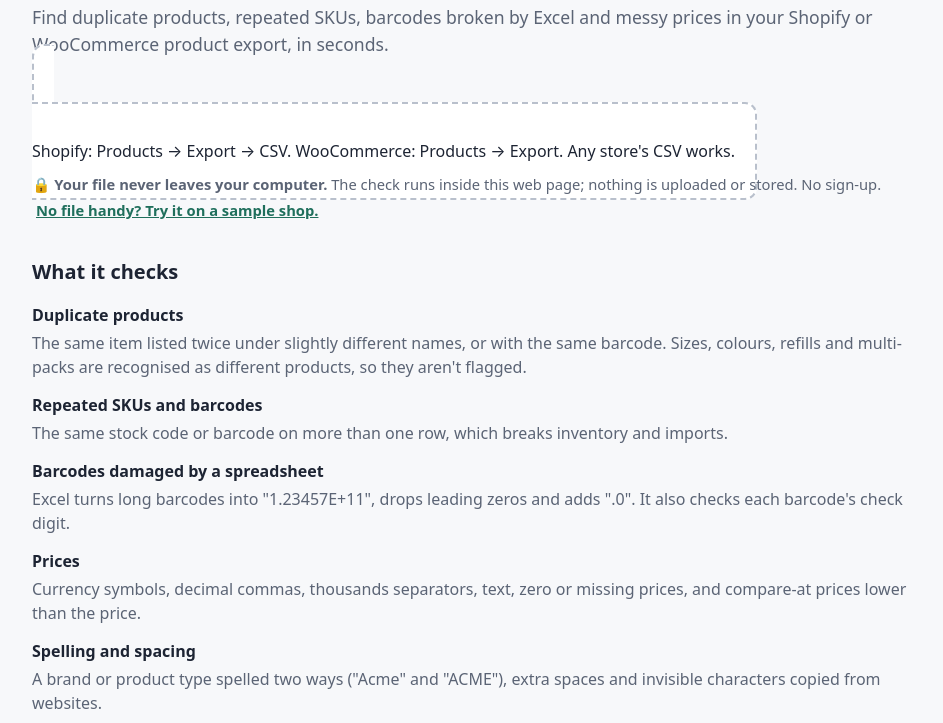
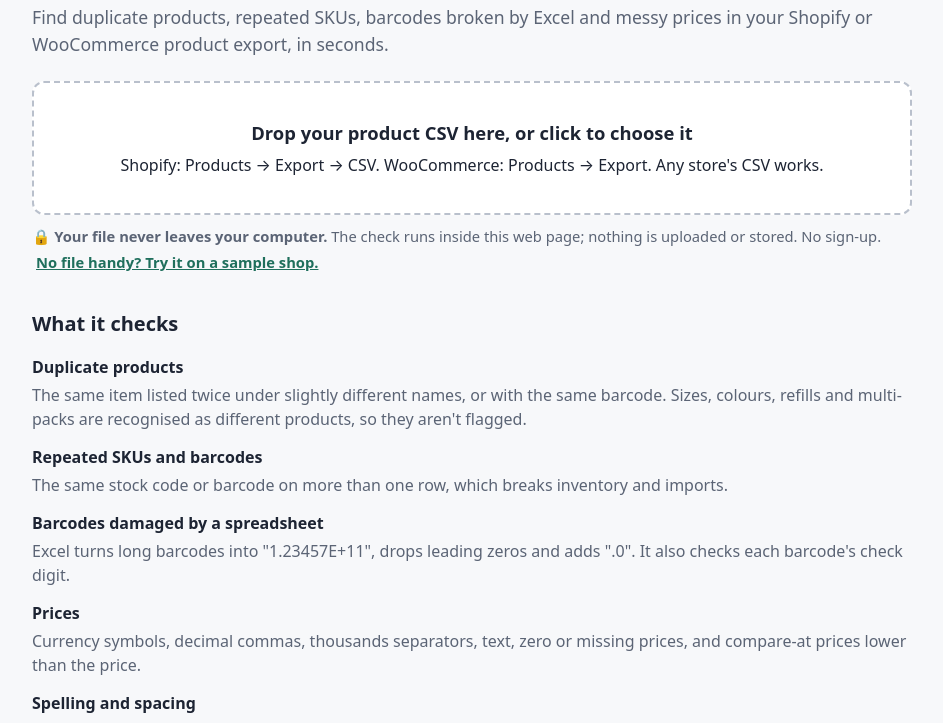
Before and after one commit to shenmue000/product-csv-checker, a plain HTML site: page index.html in a window 1280 px wide. Shown: the part 72-795 px from the top of the page, without its empty margins (168-1111 px from the left). Drawn offline with Linux system fonts and the light colour scheme.

Commit message:
Fix layout of the file drop box

```diff
--- a/index.html
+++ b/index.html
@@ -13,7 +13,7 @@
   h1 { font-size: 1.9rem; line-height:1.2; margin: 0 0 8px; }
   h2 { font-size: 1.25rem; margin: 32px 0 12px; }
   p.lead { color: var(--muted); font-size: 1.1rem; margin: 0 0 24px; }
-  .drop { border: 2px dashed #b9c0cc; border-radius: 12px; background: var(--card); padding: 36px 20px; text-align: center; cursor: pointer; }
+  .drop { display: block; border: 2px dashed #b9c0cc; border-radius: 12px; background: var(--card); padding: 36px 20px; text-align: center; cursor: pointer; }
   .drop.over { border-color: var(--accent); background: #eef7f4; }
   .drop strong { display:block; font-size:1.15rem; margin-bottom:6px; }
   .btn { display:inline-block; border:0; border-radius:8px; padding:10px 18px; font:inherit; font-weight:600; cursor:pointer; text-decoration:none; }
```
